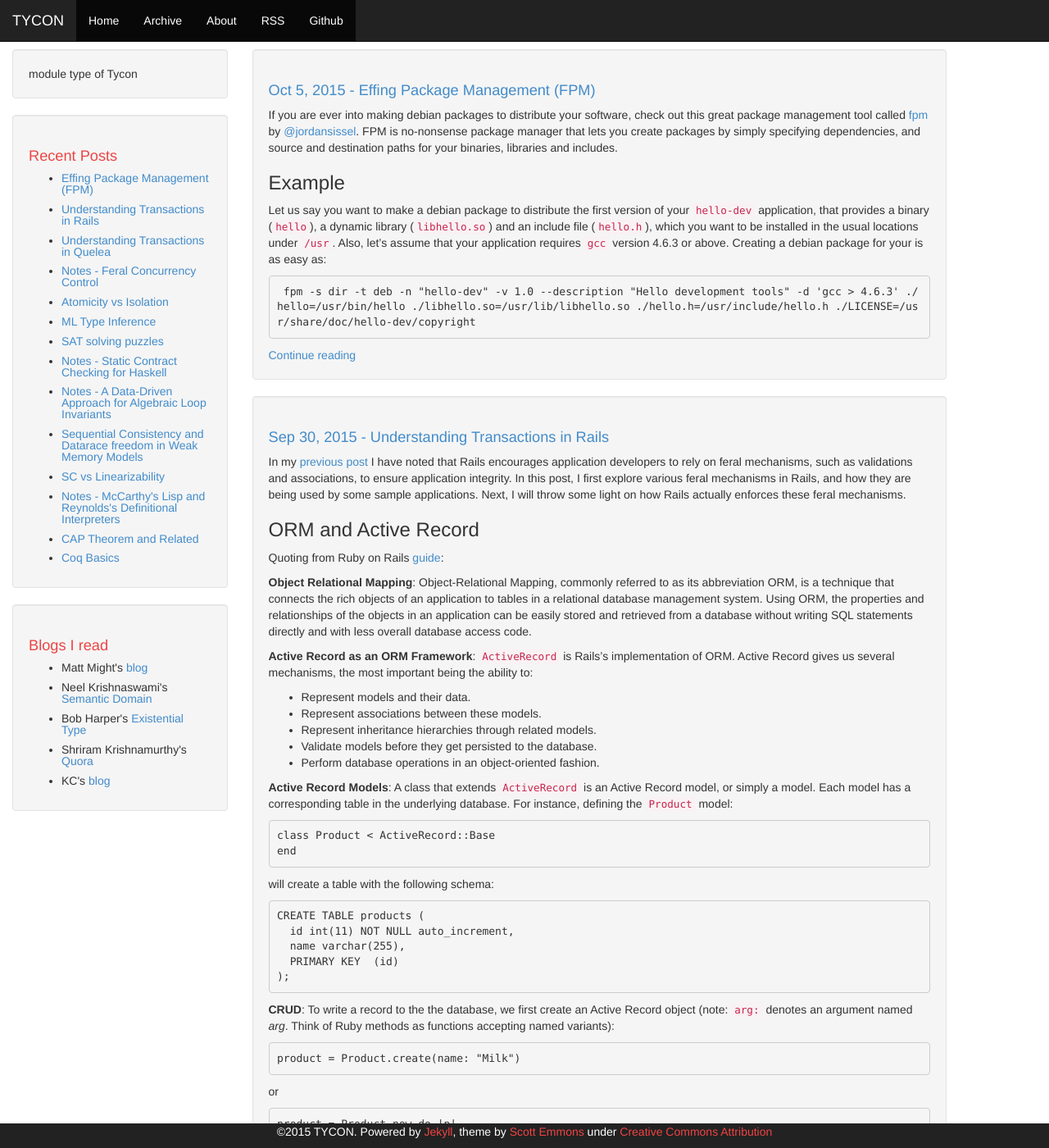
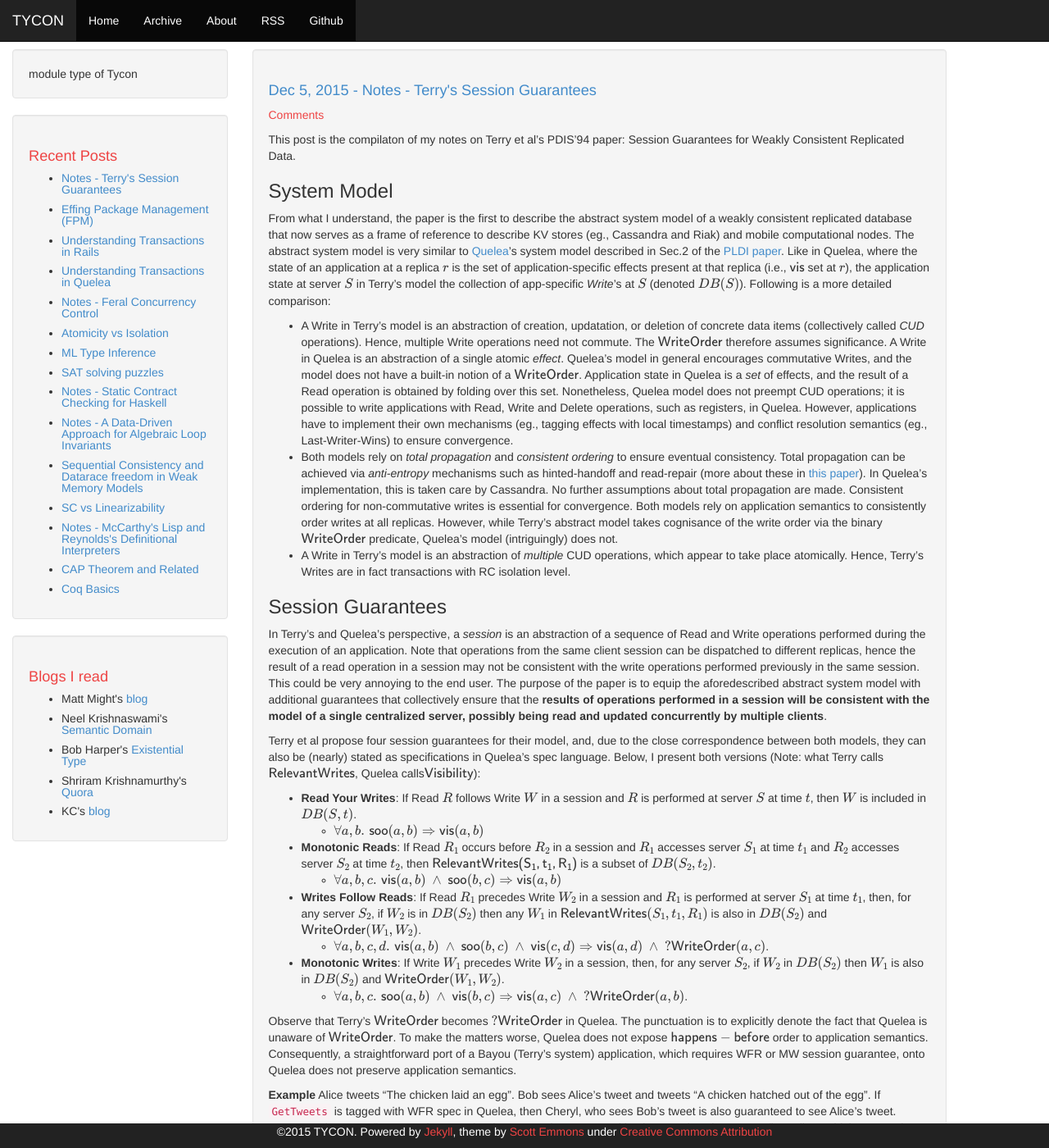
Before and after one commit to tycon/tycon.github.io, a Jekyll site: the page built from index.html, in a window 1280 px wide and 1400 px high. Shown: the whole window at 82% size. Built offline with Jekyll 4.4.1, drawn with Linux system fonts in a browser that asks for light colours; Markdown is read by kramdown in place of the engine named in the settings; formulas are drawn with MathJax 3; the list of posts is cut into pages by our own code; comment, search, counter and statistics services are not loaded; some of the changed text lies outside the part shown.

Commit message:
Doug Terry's Session Guarantees review.

```diff
--- a/_posts/2015-09-30-understanding-rails-transactions.markdown
+++ b/_posts/2015-09-30-understanding-rails-transactions.markdown
@@ -295,7 +295,7 @@
 The app defines 3 models - `micropost`, `user`, and `relationship`
 with following associations and validations:
 
-* Micropost `belongs_to` a user, and validates the presence.
+* Micropost `belongs_to` a user, and validates user's presence.
 * A user has an email address; validates its presence and uniqueness.
 * A user `has_many` _follower_ relationships, and `through:` those
   relationships, `has_many` followers. Follower relationships need to
--- /dev/null
+++ b/_posts/2015-12-05-Terry-Session-Guarantees.markdown
@@ -0,0 +1,144 @@
+---
+layout: post
+title:  "Notes - Terry's Session Guarantees"
+comments: true
+permalink: terry-session-guarantees.html
+---
+
+This post is the compilaton of my notes on Terry et al's PDIS'94
+paper: Session Guarantees for Weakly Consistent Replicated Data.
+
+### System Model ####
+
+From what I understand, the paper is the first to describe the
+abstract system model of a weakly consistent replicated database that
+now serves as a frame of reference to describe KV stores (eg.,
+Cassandra and Riak) and mobile computational nodes. The abstract
+system model is very similar to [Quelea][quelea]'s system model
+described in Sec.2 of the [PLDI paper][paper]. Like in Quelea, where
+the state of an application at a replica \\(r\\) is the set of
+application-specific effects present at that replica (i.e., \\({\sf
+vis}\\) set at \\(r\\)), the application state at server \\(S\\) in
+Terry's model the collection of app-specific _Write_'s at \\(S\\)
+(denoted \\(DB(S)\\)). Following is a more detailed comparison:
+
++ A Write in Terry's model is an abstraction of creation, updatation,
+  or deletion of concrete data items (collectively called _CUD_
+  operations). Hence, multiple Write operations need not commute. The
+  \\({\sf WriteOrder}\\) therefore assumes significance. A Write in
+  Quelea is an abstraction of a single atomic _effect_. Quelea's
+  model in general encourages commutative Writes, and the model does
+  not have a built-in notion of a \\({\sf WriteOrder}\\). Application
+  state in Quelea is a _set_ of effects, and the result of a Read
+  operation is obtained by folding over this set. Nonetheless, Quelea
+  model does not preempt CUD operations; it is possible to write
+  applications with Read, Write and Delete operations, such as
+  registers, in Quelea. However, applications have to implement their
+  own mechanisms (eg., tagging effects with local timestamps) and
+  conflict resolution semantics (eg., Last-Writer-Wins) to ensure
+  convergence.
++ Both models rely on _total propagation_ and _consistent ordering_ to
+  ensure eventual consistency. Total propagation can be achieved via
+  _anti-entropy_ mechanisms such as hinted-handoff and read-repair
+  (more about these in [this paper][uiucpaper]). In Quelea's
+  implementation, this is taken care by Cassandra. No further
+  assumptions about total propagation are made. Consistent ordering
+  for non-commutative writes is essential for convergence. Both models
+  rely on application semantics to consistently order writes at all
+  replicas. However, while Terry's abstract model takes cognisance of
+  the write order via the binary \\({\sf WriteOrder}\\) predicate,
+  Quelea's model (intriguingly) does not.
++ A Write in Terry's model is an abstraction of _multiple_ CUD
+  operations, which appear to take place atomically. Hence, Terry's
+  Writes are in fact transactions with RC isolation level.
+
+### Session Guarantees ###
+
+In Terry's and Quelea's perspective, a _session_ is an abstraction of
+a sequence of Read and Write operations performed during the execution
+of an application. Note that operations from the same client session
+can be dispatched to different replicas, hence the result of a read
+operation in a session may not be consistent with the write operations
+performed previously in the same session. This could be very annoying
+to the end user. The purpose of the paper is to equip the
+aforedescribed abstract system model with additional guarantees that
+collectively ensure that the __results of operations performed in a
+session will be consistent with the model of a single centralized
+server, possibly being read and updated concurrently by multiple
+clients__.
+
+Terry et al propose four session guarantees for their model, and, due
+to the close correspondence between both models, they can also be
+(nearly) stated as specifications in Quelea's spec language. Below, I
+present both versions (Note: what Terry calls \\({\sf
+RelevantWrites}\\), Quelea calls\\({\sf Visibility}\\)):
+
++ __Read Your Writes__: If Read \\(R\\) follows Write \\(W\\) in a session
+  and \\(R\\) is performed at server \\(S\\) at time \\(t\\), then
+  \\(W\\) is included in \\(DB(S,t)\\).
+  + \\(\forall a,b.\, {\sf soo}(a,b) \Rightarrow {\sf vis}(a,b)\\)
++ __Monotonic Reads__: If Read \\(R_1\\) occurs before \\(R_2\\) in a
+  session and \\(R_1\\) accesses server \\(S_1\\) at time \\(t_1\\)
+  and \\(R_2\\) accesses server \\(S_2\\) at time \\(t_2\\), then
+  \\({\sf RelevantWrites(S_1,t_1,R_1)}\\) is a subset of
+  \\(DB_{}(S_2,t_2)\\).
+  + \\(\forall a,b,c.\, {\sf vis}(a,b) ~\wedge~ {\sf soo}(b,c)
+    \Rightarrow {\sf vis}(a,b)\\)
++ __Writes Follow Reads__: If Read \\(R_1\\) precedes Write \\(W_2\\)
+  in a session and \\(R_1\\) is performed at server \\(S_1\\) at time
+  \\(t_1\\), then, for any server \\(S_2\\), if \\(W_2\\) is in
+  \\(DB(S_2)\\) then any \\(W_1\\) in \\({\sf RelevantWrites}(S_1,t_1,R_1)\\) is also in \\(DB(S_2)\\) and
+  \\({\sf WriteOrder_{}}(W_1,W_2)\\).
+  + \\(\forall a,b,c,d.\, {\sf vis}(a,b) ~\wedge~ {\sf soo}(b,c) ~\wedge~
+       {\sf vis}(c,d) \Rightarrow {\sf vis}(a,d) ~\wedge~ ?{\sf
+       WriteOrder}(a,c) \\).
++ __Monotonic Writes__: If Write \\(W_1\\) precedes Write \\(W_2\\) in
+  a session, then, for any server \\(S_2\\), if \\(W_2\\) in
+  \\(DB(S_2)\\) then \\(W_1\\) is also in \\(DB(S_2)\\) and \\({\sf
+  WriteOrder_{}}(W_1,W_2)\\).
+  + \\(\forall a,b,c.\, {\sf soo}(a,b) ~\wedge~ {\sf vis}(b,c)
+    \Rightarrow {\sf vis}(a,c) ~\wedge~ ?{\sf WriteOrder}(a,b)\\).
+
+<!-- _The only difference is that, while Quelea data store concretizes the
+notion of a database as a log of effects, Terry's system model leaves
+it abstract; a database is a set of _data items_, where a data item
+could be anything from a conventional file to a tuple in a relational
+database. -->
+
+Observe that Terry's \\({\sf WriteOrder}\\) becomes \\(?{\sf
+WriteOrder}\\) in Quelea. The punctuation is to explicitly denote the
+fact that Quelea is unaware of \\({\sf WriteOrder}\\). To make the
+matters worse, Quelea does not expose \\({\sf happens-before}\\) order
+to application semantics. Consequently, a straightforward port of a
+Bayou (Terry's system) application, which requires WFR or MW session
+guarantee, onto Quelea does not preserve application semantics.
+
+__Example__ Alice tweets "The chicken laid an egg". Bob sees Alice's
+tweet and tweets "A chicken hatched out of the egg". If `GetTweets` is
+tagged with WFR spec in Quelea, then Cheryl, who sees Bob's tweet is
+also guaranteed to see Alice's tweet. However, she canot figure out
+the causal order among the tweets making her wonder what comes first:
+Alice's chicken, or Bob's egg.
+
+How do we overcome the handicap described above? Some thoughts:
+
+1. The state of an application that admits non-commutative operations
+   is not an unordered set of effects, but a partially-ordered set of
+   effects with respect to the \\({\sf happens-before}\\) relation.
+   Accordingly, Read operations in Quelea must reduce over a graph
+   representing the poset, but not a list representing a set.
+2. Is there a way to explicitly track causality by tagging effects
+   with vector clocks? Since each component of the vector must
+   represent the monotonically increasing clock local to a replica,
+   and there is no way to know the `currentReplicaId` in Quelea, this
+   approach seems implausible. However, `getCurrentReplicaId` is a
+   simple extension to Quelea, hence supporting this approach is easy.
+   Unfortunately, explicitly tracking vector clocks is tedious and
+   complicates application logic. Hence, first approach may be
+   preferable.
+
+
+
+[quelea]: http://gowthamk.github.io/Quelea/
+[paper]: http://gowthamk.github.io/docs/quelea.pdf
+[uiucpaper]: http://web.engr.illinois.edu/~garg11/papers/eventual_consistency.pdf
```
